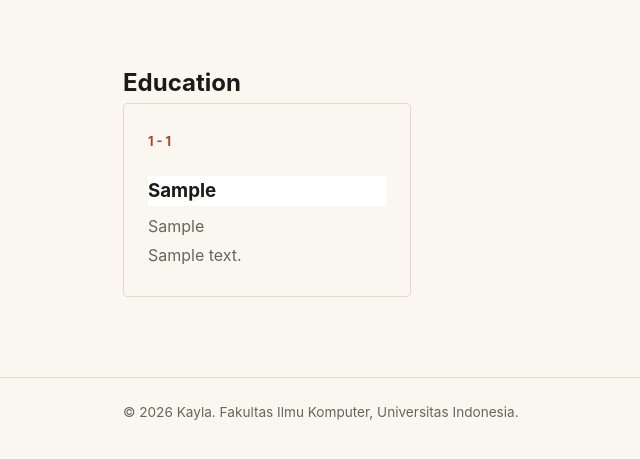
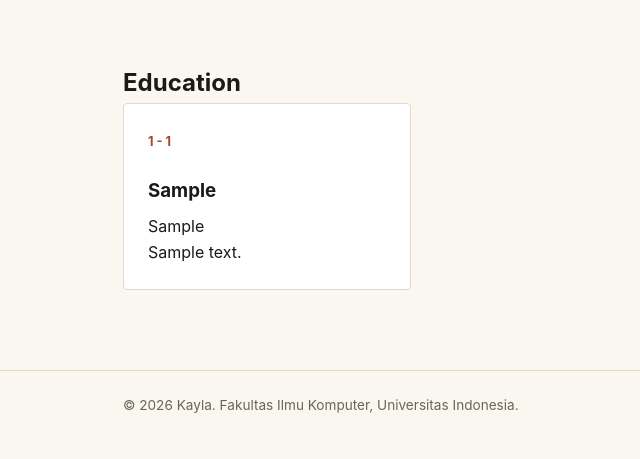
Before and after one commit to xhenst/myportofolio, a Django app: page /education/ in a window 1280 px wide. Shown: the part 74-533 px from the top of the page, without its empty margins (61-701 px from the left). Run offline with Django 5.2, Linux system fonts and the light colour scheme; tables that the repository leaves empty hold one stand-in row (values such as "Sample post").

Commit message:
Tugas 2 - updated

```diff
--- a/static/css/style.css
+++ b/static/css/style.css
@@ -190,10 +190,10 @@ h1, .brand {
 }
 
 .education-card {
+    background-color: #fff;
     border: 1px solid var(--line);
     border-radius: var(--radius);
     padding: 1.5rem;
-    background-color: var(--paper);
     transition: transform 0.2s ease, box-shadow 0.2s ease;
 }
 
@@ -211,15 +211,10 @@ h1, .brand {
 }
 
 .education-card h3 {
-    background-color: #fff;
     font-family: "Space Grotesk", -apple-system, sans-serif;
     margin-bottom: 0.5rem;
 }
 
-.education-card p {
-    color: var(--text-muted);
-    margin: 0.2rem 0;
-}
 
 .experience-section {
     padding: 4rem 0;
```
